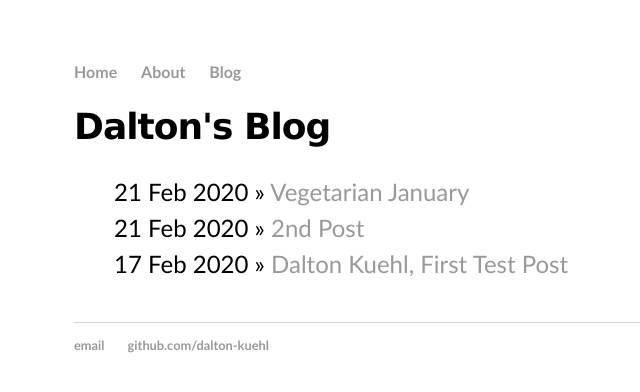
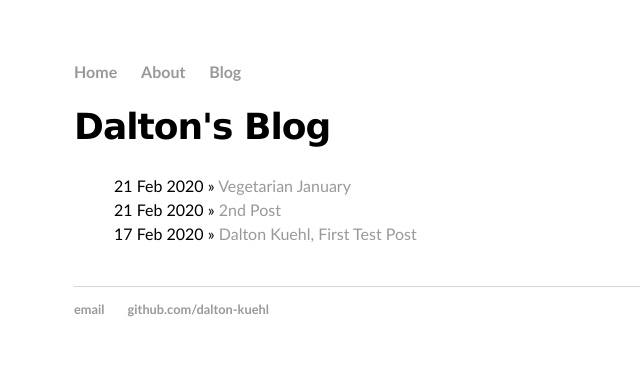
Before and after one commit to dalton-kuehl/dalton-kuehl.github.io, a Jekyll site: the page built from blog/index.html, in a window 1280 px wide. Shown: the top 392 px of the page, without its empty margins (118-758 px from the left). Built offline with Jekyll 4.4.1, drawn with Linux system fonts in a browser that asks for light colours.

Commit message:
changed ul to 16px

```diff
--- a/css/main.css
+++ b/css/main.css
@@ -66,7 +66,7 @@ footer {
 
 ul.posts {
     margin: 20px auto 40px;
-    font-size: 1.5em;
+    font-size: 16px;
     font-family:'Myriad Pro', Calibri, Helvetica, Arial, sans-serif;
 }
 
```
